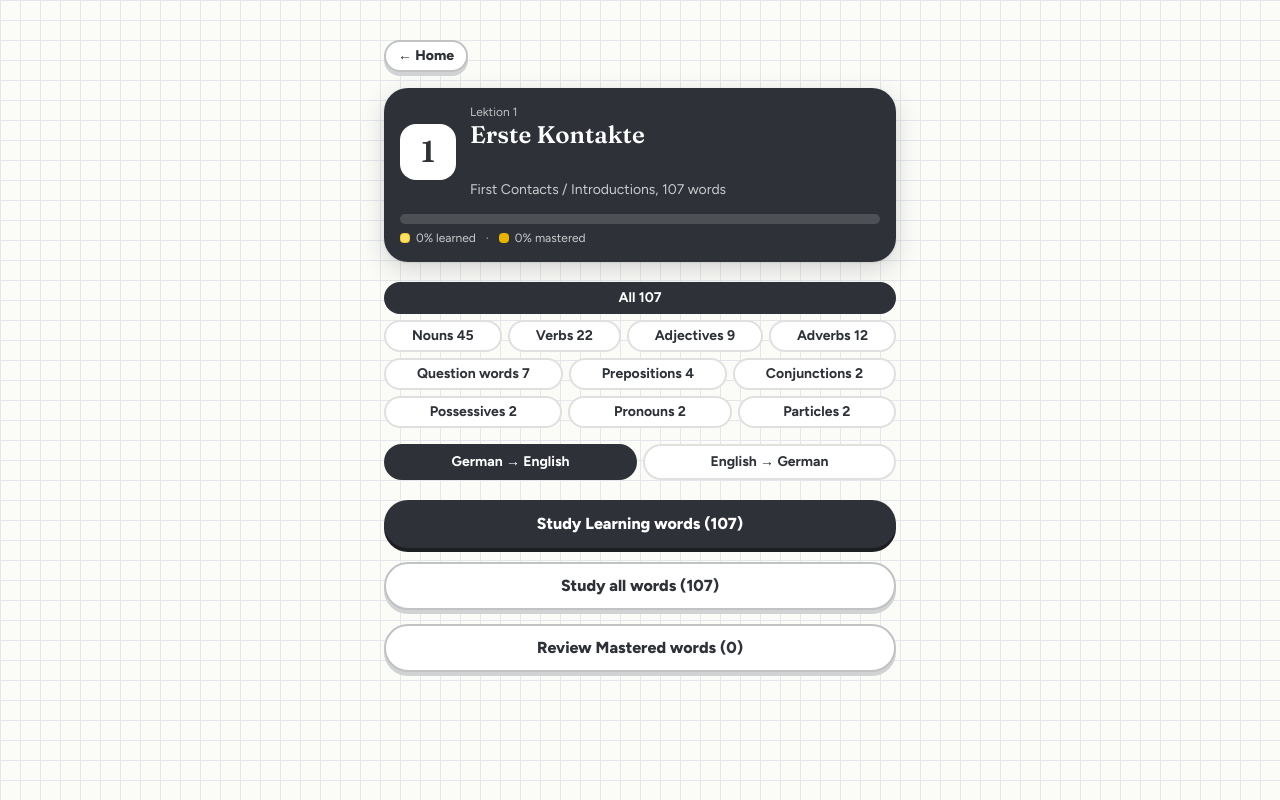
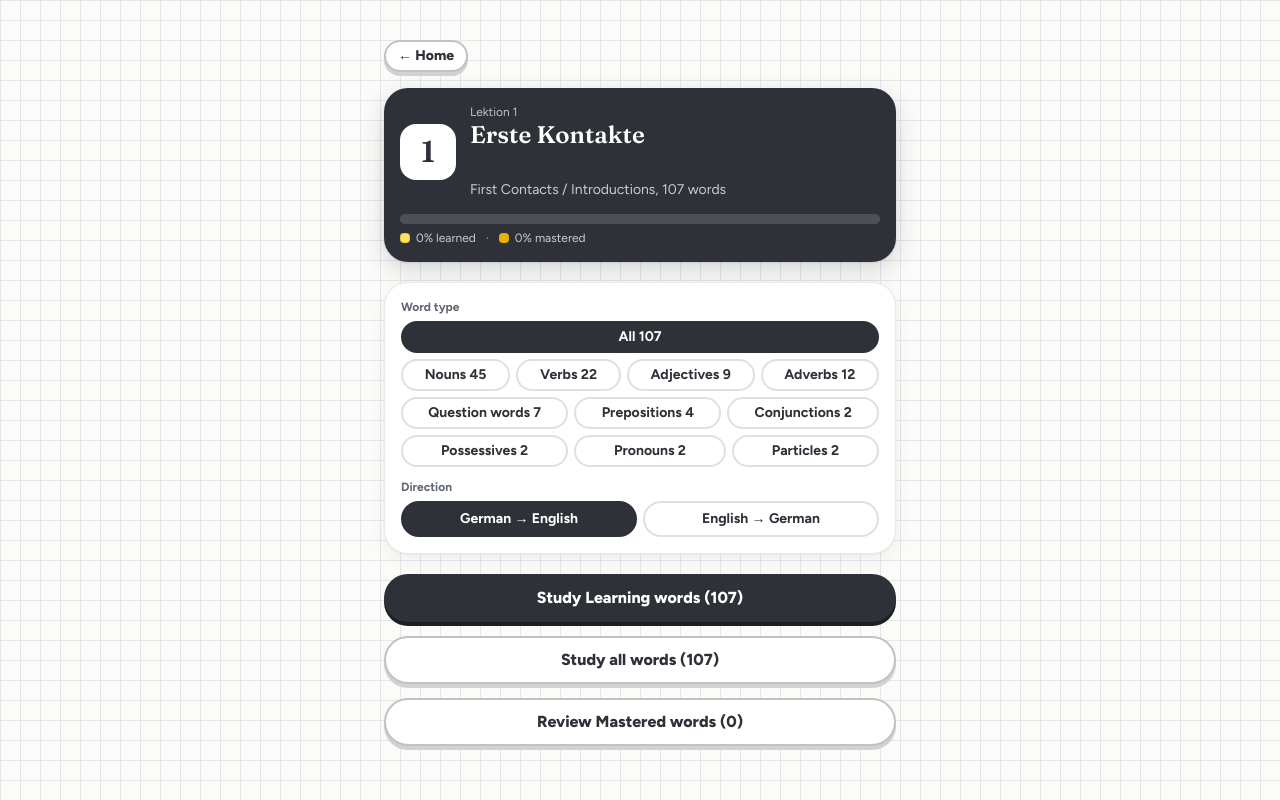
Before and after one commit to Faislam05/german-vocab-app, a Next.js app: page /lesson/1 in a window 1280 px wide. Built offline with nearby package versions, Linux system fonts and the light colour scheme.

Commit message:
Group word type and direction in a settings card

```diff
--- a/src/app/lesson/[id]/LessonOverview.tsx
+++ b/src/app/lesson/[id]/LessonOverview.tsx
@@ -191,14 +191,17 @@ export default function LessonOverview({ lessonId }: LessonOverviewProps) {
           </p>
         </section>
 
-        {/* ---------- Word type chips ---------- */}
+        {/* ---------- Settings card: word type and direction ---------- */}
+
+        <section className="rounded-3xl bg-white border border-graphite/10 shadow-[0_1px_2px_rgba(46,50,56,0.05),0_6px_18px_rgba(46,50,56,0.06)] p-3 sm:p-4 mb-4 sm:mb-5">
+          <p className="text-xs font-bold text-pencil mb-1.5">Word type</p>
 
           {/* "All" takes a full row; the type chips below stretch so every
               row ends flush at the right edge. On short screens (small
               phones) all chips are one row you can swipe sideways instead,
               so the page still fits on one screen. */}
           <div
-          className="flex flex-wrap gap-1.5 mb-4 [@media(max-height:700px)]:flex-nowrap [@media(max-height:700px)]:overflow-x-auto [@media(max-height:700px)]:-mx-4 [@media(max-height:700px)]:px-4 [@media(max-height:700px)]:pb-1 [scrollbar-width:none]"
+            className="flex flex-wrap gap-1.5 mb-3 [@media(max-height:700px)]:flex-nowrap [@media(max-height:700px)]:overflow-x-auto [@media(max-height:700px)]:-mx-3 [@media(max-height:700px)]:px-3 [@media(max-height:700px)]:pb-1 [scrollbar-width:none]"
             role="group"
             aria-label="Word type"
           >
@@ -222,10 +225,10 @@ export default function LessonOverview({ lessonId }: LessonOverviewProps) {
             ))}
           </div>
 
-        {/* ---------- Direction ---------- */}
+          <p className="text-xs font-bold text-pencil mb-1.5">Direction</p>
 
           <div
-          className="grid grid-cols-2 gap-1.5 mb-4 sm:mb-5"
+            className="grid grid-cols-2 gap-1.5"
             role="group"
             aria-label="Study direction"
           >
@@ -245,6 +248,7 @@ export default function LessonOverview({ lessonId }: LessonOverviewProps) {
               English → German
             </button>
           </div>
+        </section>
 
         {/* ---------- What to study ---------- */}
 
```
Also changed, not shown: 1 other file (tests, documents, lock files or other folders). Lines whose indentation alone changed are shown as unchanged.
